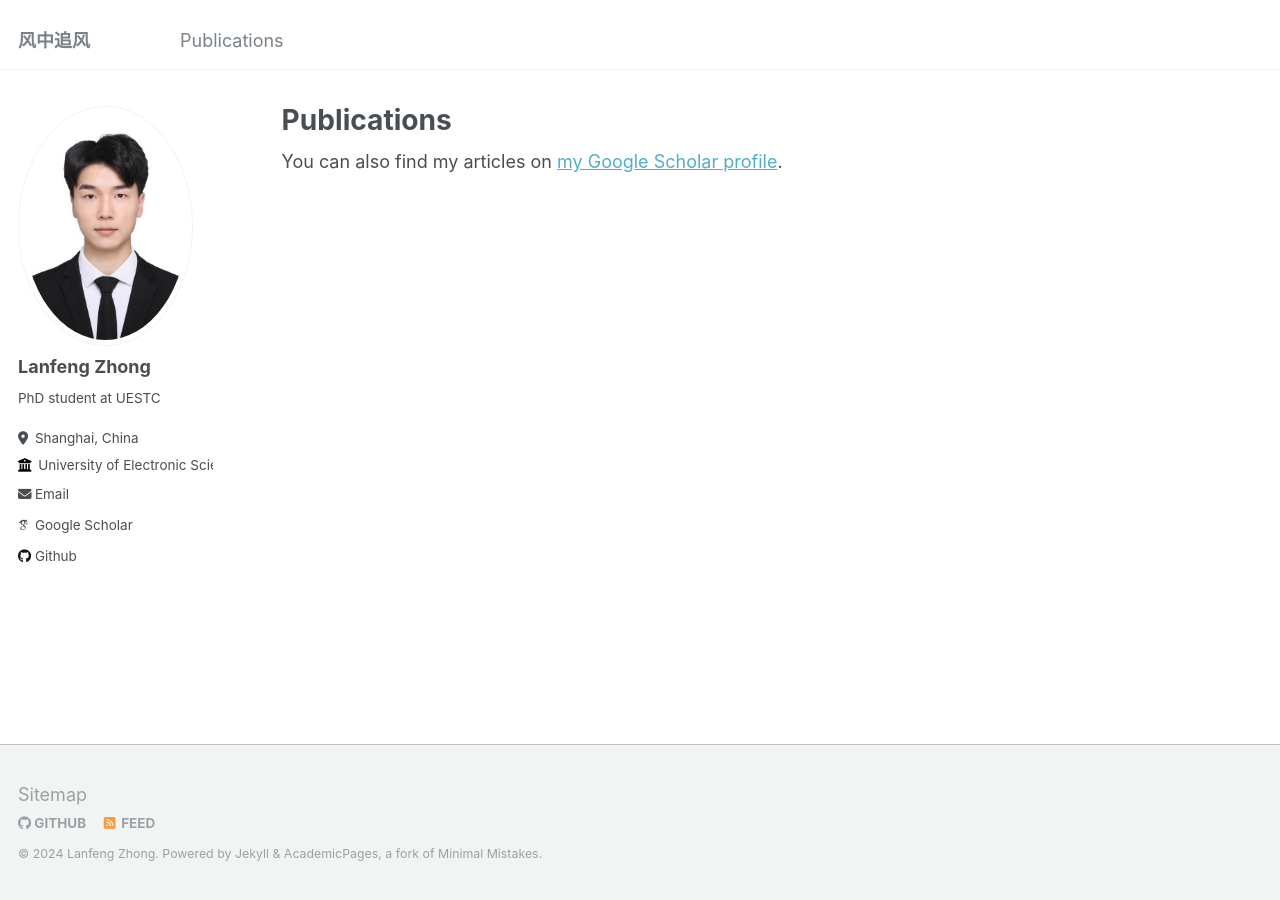
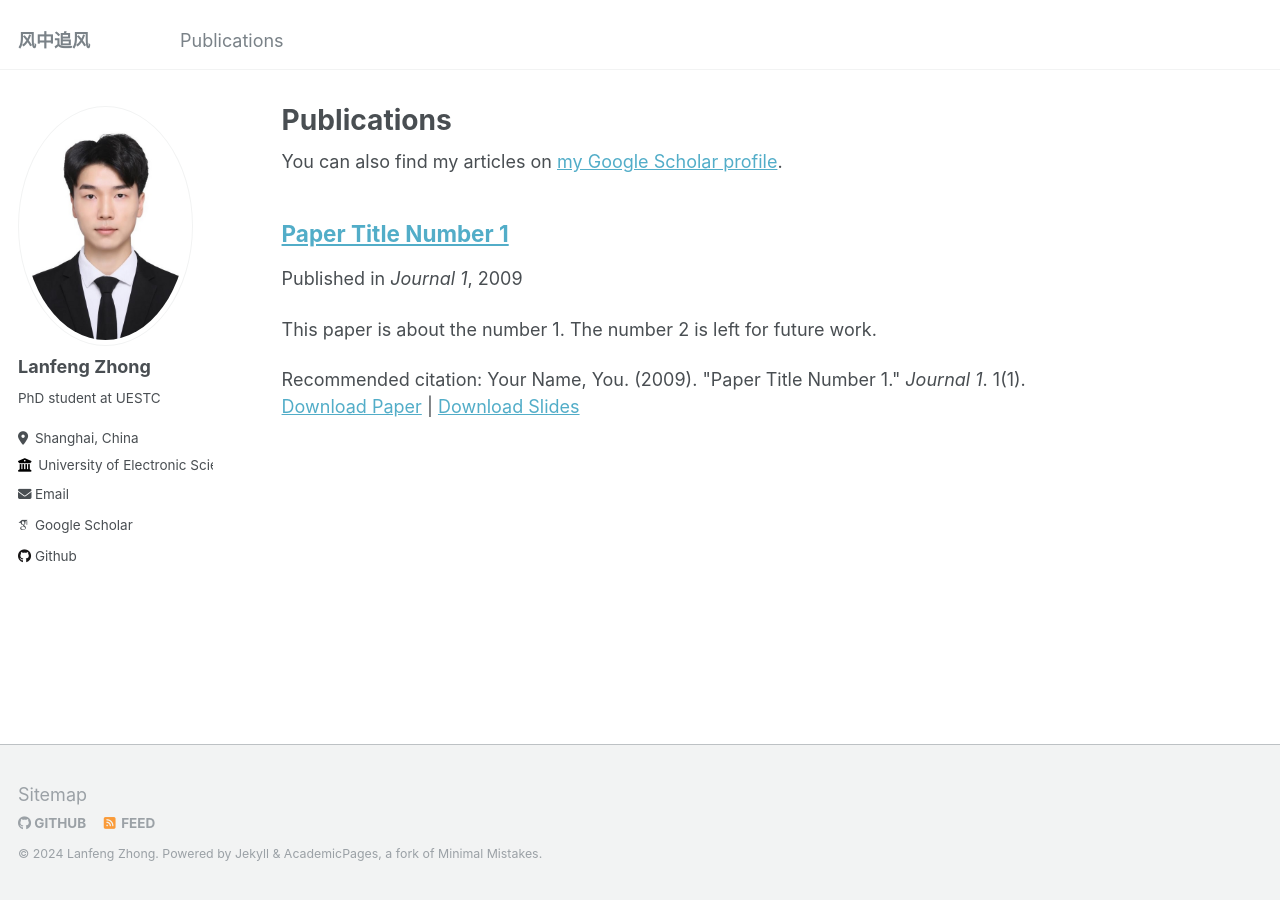
Before and after one commit to lanfz2000/lanfz2000.github.io, a Jekyll site: the page built from _pages/publications.md, in a window 1280 px wide. Built offline with Jekyll 4.4.1, drawn with Linux system fonts in a browser that asks for light colours; some web fonts are replaced.

Commit message:
Update 2009-10-01-paper-title-number-1.md

```diff
--- a/_publications/2009-10-01-paper-title-number-1.md
+++ b/_publications/2009-10-01-paper-title-number-1.md
@@ -1,4 +1,11 @@
-### 232313
-- **HAMIL: High-resolution Activation Maps and Interleaved Learning for Weakly Supervised Segmentation of Histopathological Images**
-**Lanfeng Zhong**, Guotai Wang, Xin Liao, Shaoting Zhang
-IEEE Transaction on Medical Imaging (2023 IF 10.6).
+---
+title: "Paper Title Number 1"
+collection: publications
+permalink: /publication/2009-10-01-paper-title-number-1
+excerpt: 'This paper is about the number 1. The number 2 is left for future work.'
+date: 2009-10-01
+venue: 'Journal 1'
+slidesurl: 'http://academicpages.github.io/files/slides1.pdf'
+paperurl: 'http://academicpages.github.io/files/paper1.pdf'
+citation: 'Your Name, You. (2009). &quot;Paper Title Number 1.&quot; <i>Journal 1</i>. 1(1).'
+---
```
